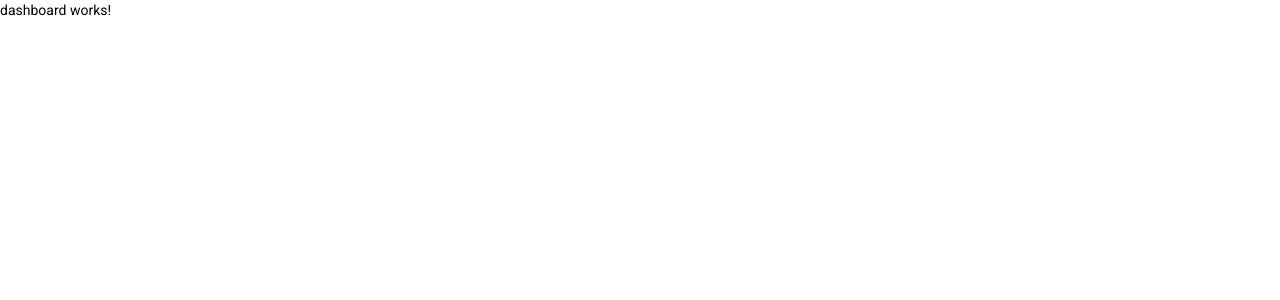
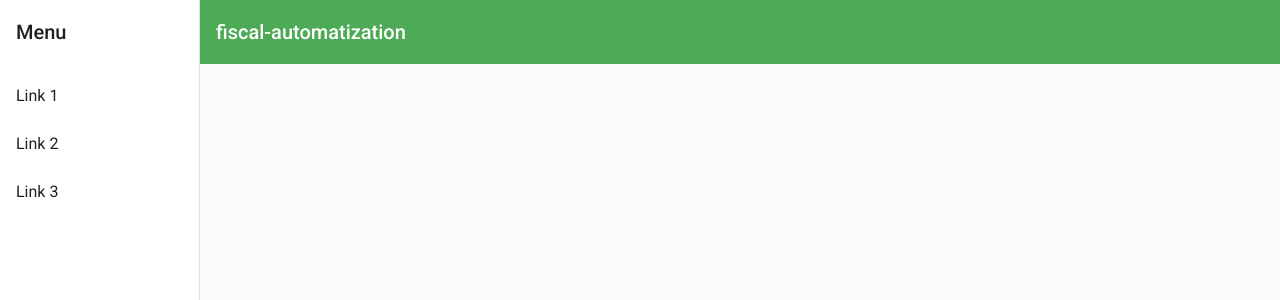
Before and after one commit to TMontenegro/fiscal-automatization, an Angular app: page /dashboard in a window 1280 px wide. Shown: the top 300 px of the page. Built offline with nearby package versions, Linux system fonts and the light colour scheme.

Commit message:
Create main-nav component

```diff
--- /dev/null
+++ b/src/app/components/main-nav/main-nav.component.css
@@ -0,0 +1,17 @@
+.sidenav-container {
+  height: 100%;
+}
+
+.sidenav {
+  width: 200px;
+}
+
+.sidenav .mat-toolbar {
+  background: inherit;
+}
+
+.mat-toolbar.mat-primary {
+  position: sticky;
+  top: 0;
+  z-index: 1;
+}
--- /dev/null
+++ b/src/app/components/main-nav/main-nav.component.html
@@ -0,0 +1,32 @@
+<mat-sidenav-container class="sidenav-container">
+  <mat-sidenav
+    #drawer
+    class="sidenav"
+    fixedInViewport
+    [attr.role]="(isHandset$ | async) ? 'dialog' : 'navigation'"
+    [mode]="(isHandset$ | async) ? 'over' : 'side'"
+    [opened]="(isHandset$ | async) === false"
+  >
+    <mat-toolbar>Menu</mat-toolbar>
+    <mat-nav-list>
+      <a mat-list-item href="#">Link 1</a>
+      <a mat-list-item href="#">Link 2</a>
+      <a mat-list-item href="#">Link 3</a>
+    </mat-nav-list>
+  </mat-sidenav>
+  <mat-sidenav-content>
+    <mat-toolbar color="primary">
+      <button
+        type="button"
+        aria-label="Toggle sidenav"
+        mat-icon-button
+        (click)="drawer.toggle()"
+        *ngIf="isHandset$ | async"
+      >
+        <mat-icon aria-label="Side nav toggle icon">menu</mat-icon>
+      </button>
+      <span>fiscal-automatization</span>
+    </mat-toolbar>
+    <router-outlet></router-outlet>
+  </mat-sidenav-content>
+</mat-sidenav-container>
--- /dev/null
+++ b/src/app/components/main-nav/main-nav.component.ts
@@ -0,0 +1,21 @@
+import { Component } from '@angular/core';
+import { BreakpointObserver, Breakpoints } from '@angular/cdk/layout';
+import { Observable } from 'rxjs';
+import { map, shareReplay } from 'rxjs/operators';
+
+@Component({
+  selector: 'app-main-nav',
+  templateUrl: './main-nav.component.html',
+  styleUrls: ['./main-nav.component.css']
+})
+export class MainNavComponent {
+
+  isHandset$: Observable<boolean> = this.breakpointObserver.observe(Breakpoints.Handset)
+    .pipe(
+      map(result => result.matches),
+      shareReplay()
+    );
+
+  constructor(private breakpointObserver: BreakpointObserver) {}
+
+}
--- a/src/app/views/dashboard/dashboard.component.html
+++ b/src/app/views/dashboard/dashboard.component.html
@@ -1 +1 @@
-<p>dashboard works!</p>
+<app-main-nav></app-main-nav>
```
Also changed, not shown: src/app/app.module.ts (+12 -1 lines), 1 other file (tests, documents, lock files or other folders).
